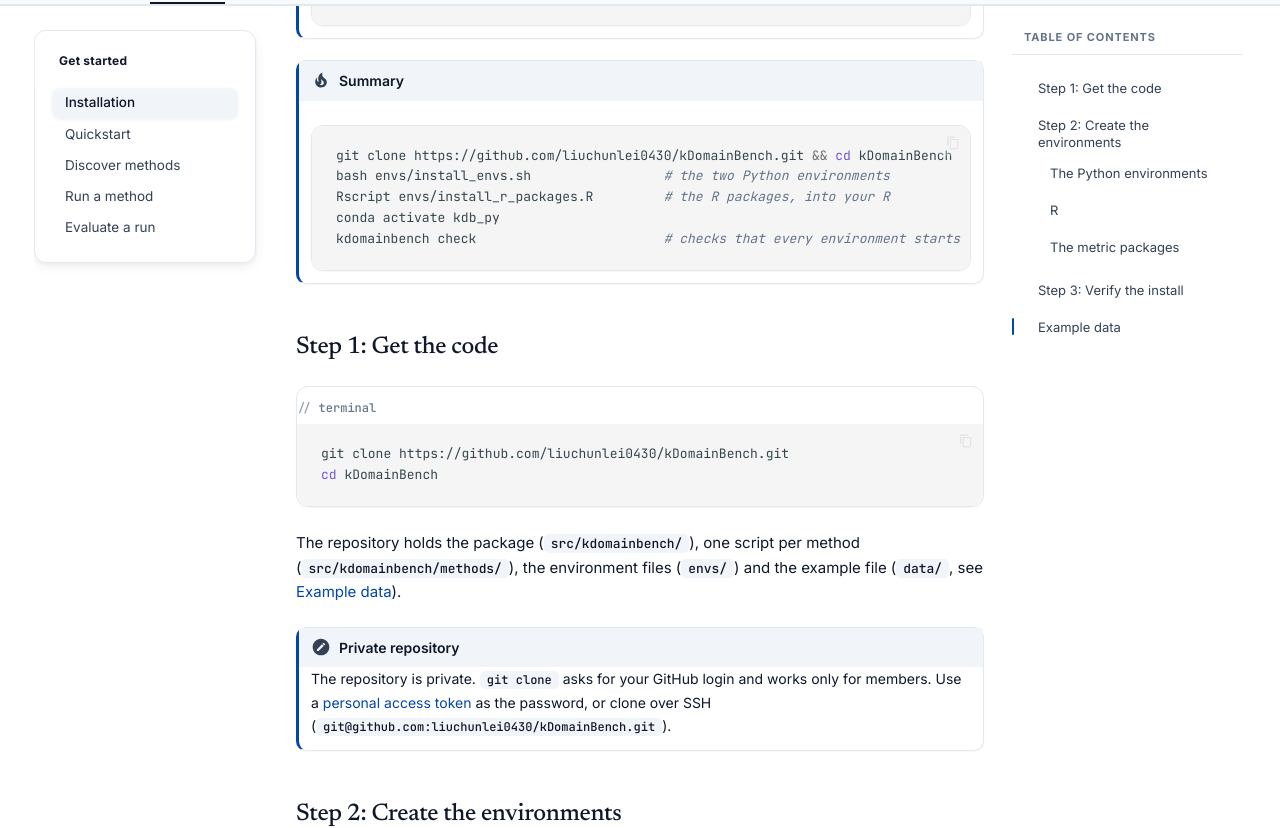
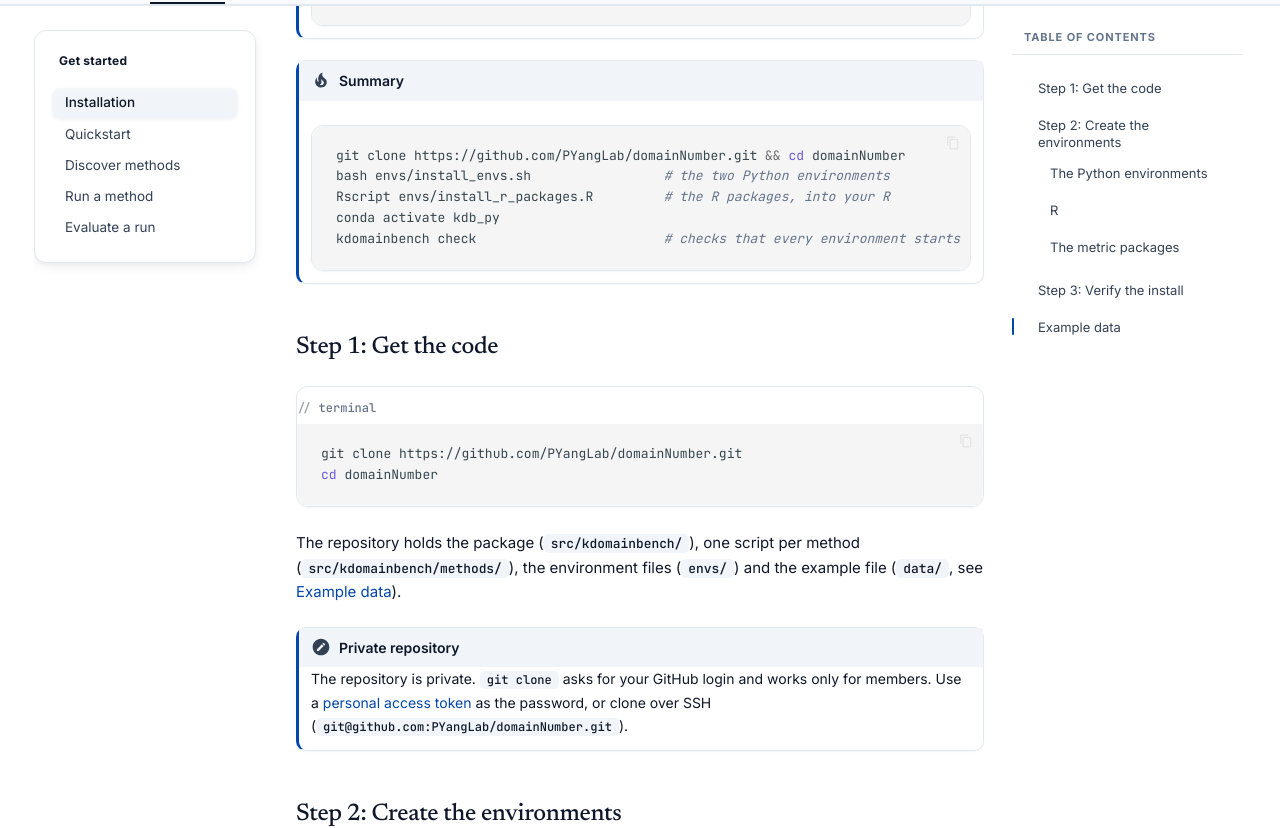
Before and after one commit to PYangLab/domainNumber, an MkDocs documentation site: the page built from docs/installation.md, in a window 1280 px wide and 1400 px high, scrolled down 811 px. Shown: the part 113-941 px from the top of the window. Built offline with MkDocs 1.6.1 and Material for MkDocs 9.7.7, drawn with Linux system fonts in a browser that asks for light colours; nearby versions of some CDN libraries; library files that are not in the unit come from our copies; comment, search, counter and statistics services are not loaded.

Commit message:
Point links to PYangLab/domainNumber; state GPL-3.0 license

````diff
--- a/docs/installation.md
+++ b/docs/installation.md
@@ -23,7 +23,7 @@ R for the R methods. kDomainBench starts each method in the right one.
 
 !!! tip "Summary"
     ```bash
-    git clone https://github.com/liuchunlei0430/kDomainBench.git && cd kDomainBench
+    git clone https://github.com/PYangLab/domainNumber.git && cd domainNumber
     bash envs/install_envs.sh                 # the two Python environments
     Rscript envs/install_r_packages.R         # the R packages, into your R
     conda activate kdb_py
@@ -33,8 +33,8 @@ R for the R methods. kDomainBench starts each method in the right one.
 ## Step 1: Get the code
 
 ```bash title="terminal"
-git clone https://github.com/liuchunlei0430/kDomainBench.git
-cd kDomainBench
+git clone https://github.com/PYangLab/domainNumber.git
+cd domainNumber
 ```
 
 The repository holds the package (`src/kdomainbench/`), one script per method
@@ -44,7 +44,7 @@ The repository holds the package (`src/kdomainbench/`), one script per method
 !!! note "Private repository"
     The repository is private. `git clone` asks for your GitHub login and works only for
     members. Use a [personal access token](https://github.com/settings/tokens) as the password,
-    or clone over SSH (`git@github.com:liuchunlei0430/kDomainBench.git`).
+    or clone over SSH (`git@github.com:PYangLab/domainNumber.git`).
 
 ## Step 2: Create the environments
 
--- a/mkdocs.yml
+++ b/mkdocs.yml
@@ -2,7 +2,7 @@ site_name: kDomainBench
 use_directory_urls: false
 site_description: Benchmarking methods that estimate the number of spatial domains (k)
 repo_name: GitHub
-repo_url: https://github.com/liuchunlei0430/kDomainBench
+repo_url: https://github.com/PYangLab/domainNumber
 edit_uri: ""
 exclude_docs: requirements.txt      # the site's own build requirements are not a page
 
````
Also changed, not shown: CONTRIBUTING.md (+1 -1 lines), README.md (+2 -2 lines), docs/citation.md (+1 -1 lines), pyproject.toml (+5 -3 lines).
